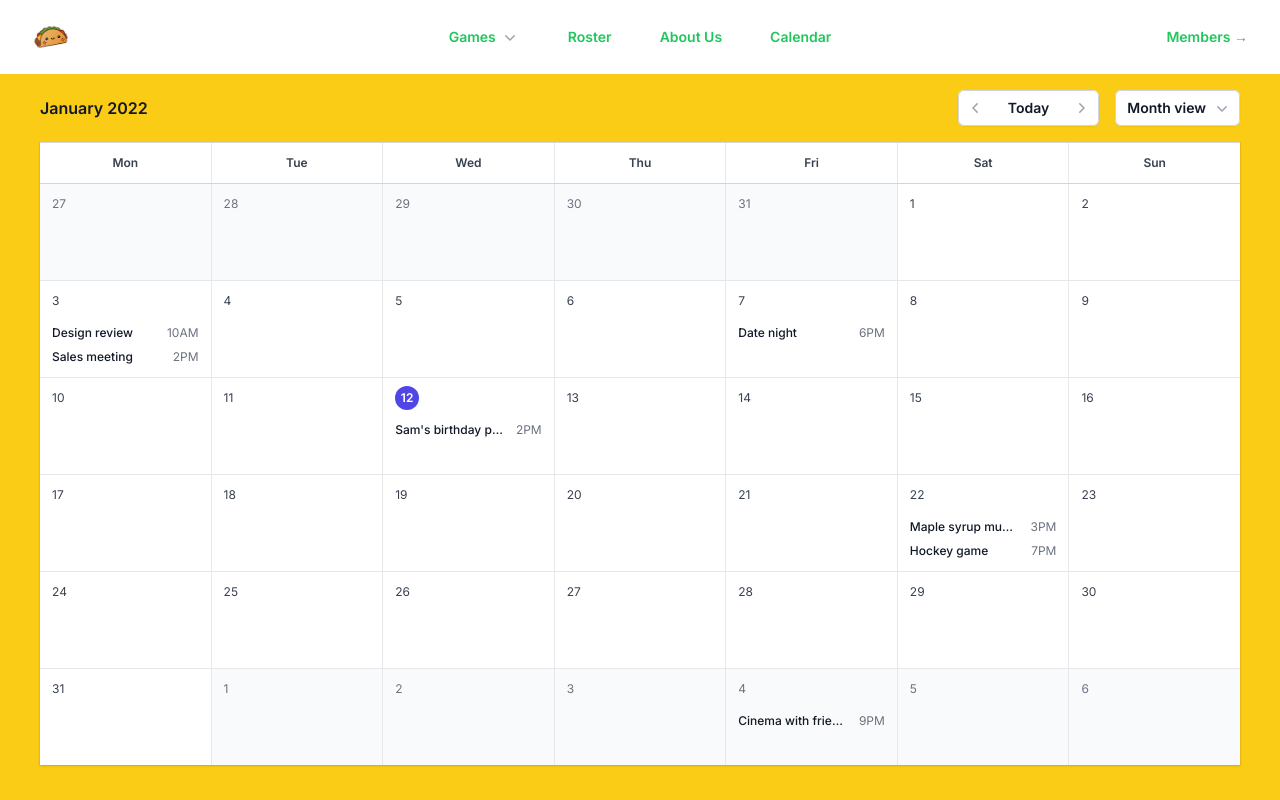
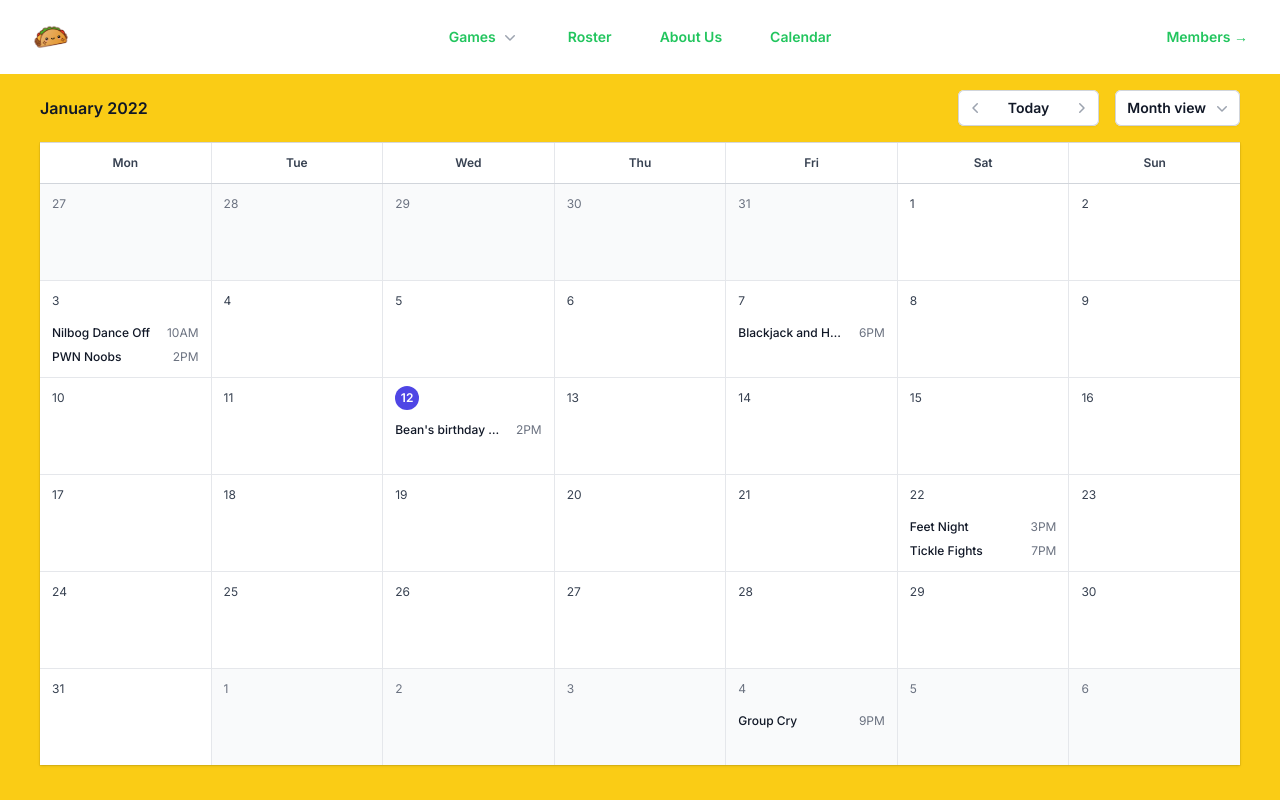
Before and after one commit to mstevensdesign/pigfarm-club, a Next.js app: page /calendar in a window 1280 px wide. Built offline with nearby package versions, Linux system fonts and the light colour scheme.

Commit message:
change calendar data

```diff
--- a/src/app/calendar/page.tsx
+++ b/src/app/calendar/page.tsx
@@ -22,14 +22,14 @@ const days = [
     events: [
       {
         id: 1,
-        name: "Design review",
+        name: "Nilbog Dance Off",
         time: "10AM",
         datetime: "2022-01-03T10:00",
         href: "#",
       },
       {
         id: 2,
-        name: "Sales meeting",
+        name: "PWN Noobs",
         time: "2PM",
         datetime: "2022-01-03T14:00",
         href: "#",
@@ -45,7 +45,7 @@ const days = [
     events: [
       {
         id: 3,
-        name: "Date night",
+        name: "Blackjack and Hookers",
         time: "6PM",
         datetime: "2022-01-08T18:00",
         href: "#",
@@ -63,7 +63,7 @@ const days = [
     events: [
       {
         id: 6,
-        name: "Sam's birthday party",
+        name: "Bean's birthday party",
         time: "2PM",
         datetime: "2022-01-25T14:00",
         href: "#",
@@ -86,14 +86,14 @@ const days = [
     events: [
       {
         id: 4,
-        name: "Maple syrup museum",
+        name: "Feet Night",
         time: "3PM",
         datetime: "2022-01-22T15:00",
         href: "#",
       },
       {
         id: 5,
-        name: "Hockey game",
+        name: "Tickle Fights",
         time: "7PM",
         datetime: "2022-01-22T19:00",
         href: "#",
@@ -117,7 +117,7 @@ const days = [
     events: [
       {
         id: 7,
-        name: "Cinema with friends",
+        name: "Group Cry",
         time: "9PM",
         datetime: "2022-02-04T21:00",
         href: "#",
```
